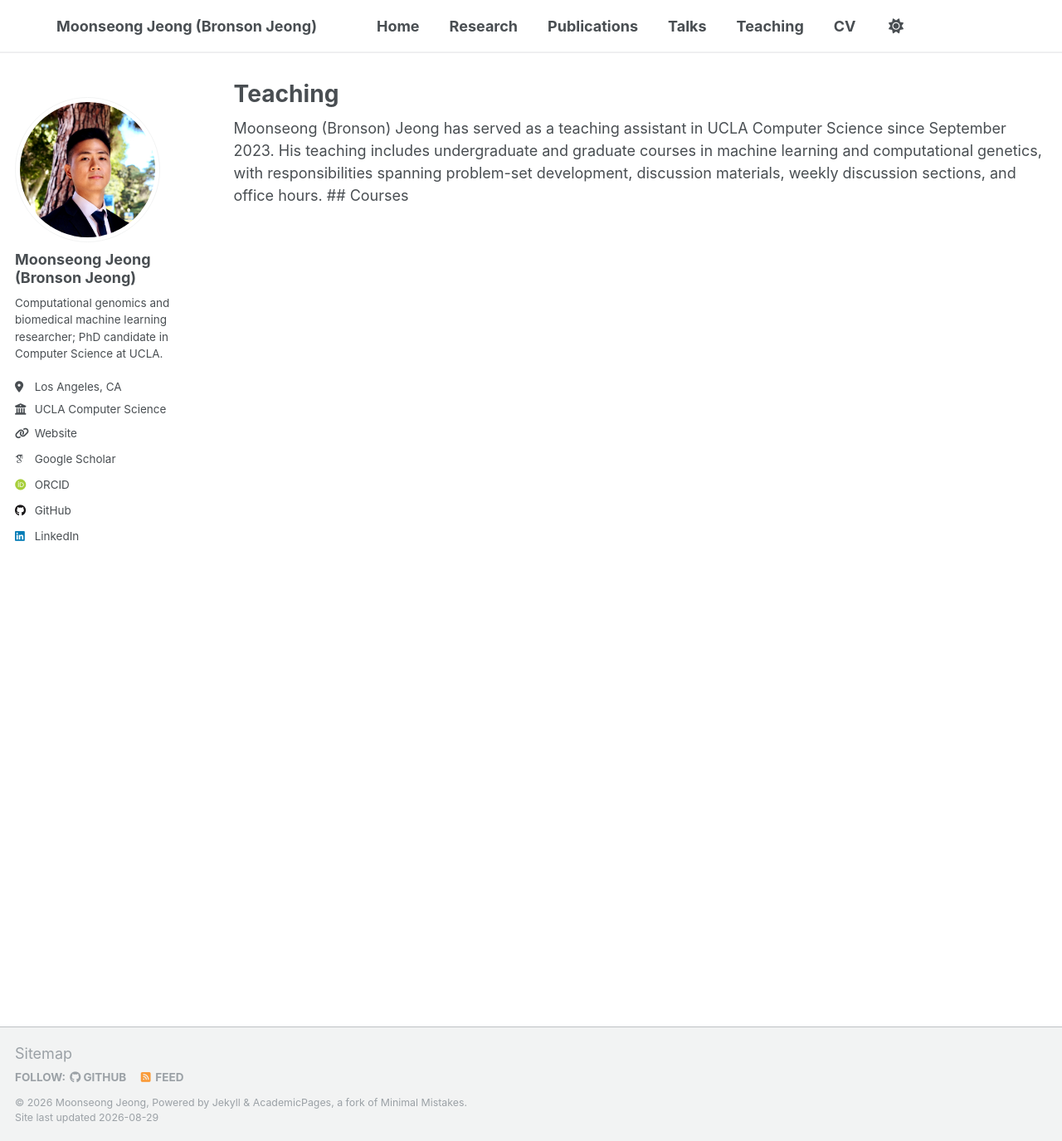
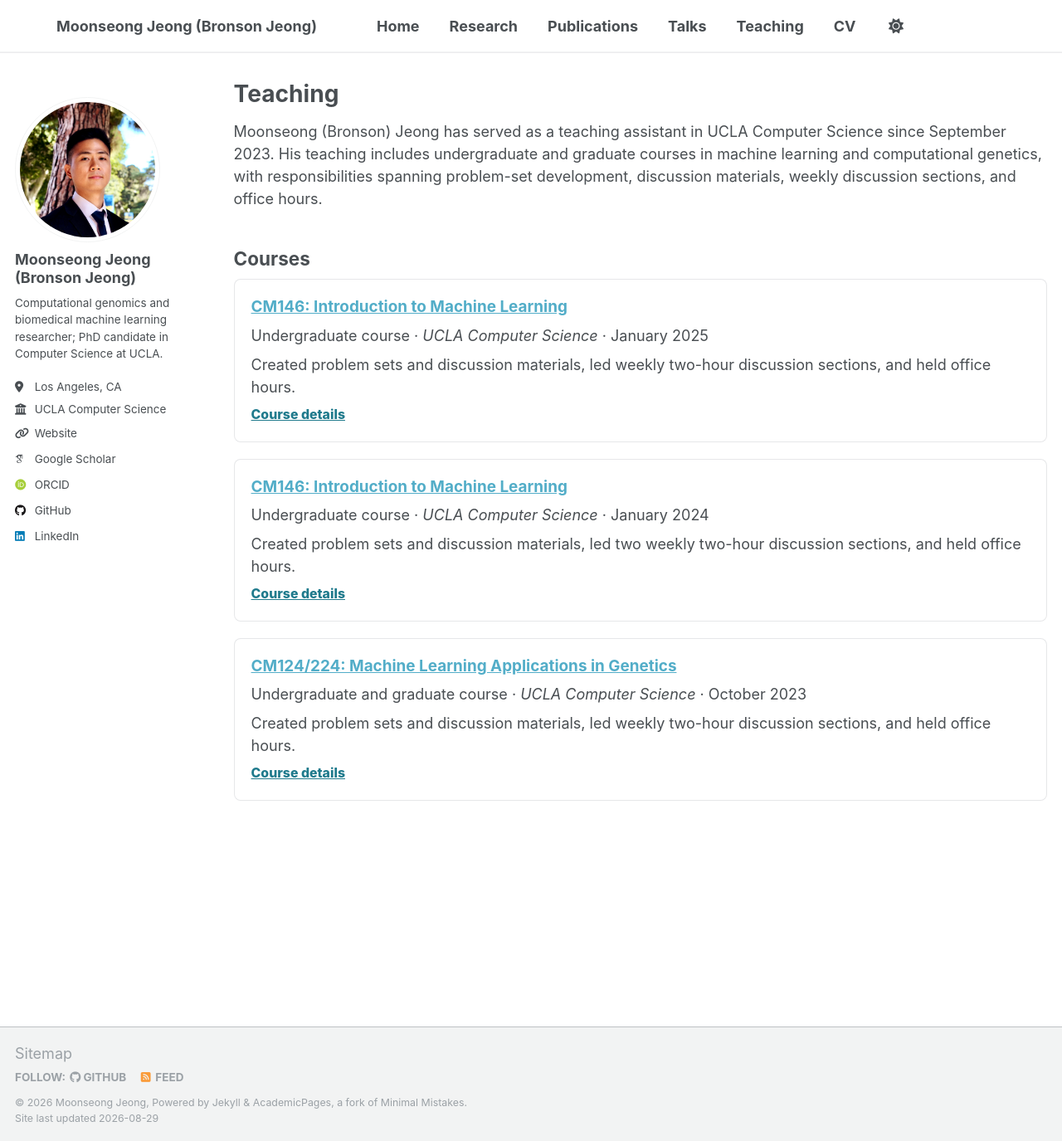
Before and after one commit to bronsonj98/bronsonj98.github.io, a Jekyll site: the page built from _pages/teaching.html, in a window 1280 px wide and 1375 px high. Shown: the whole window at 83% size. Built offline with Jekyll 4.4.1, drawn with Linux system fonts in a browser that asks for light colours; some web fonts are replaced.

Commit message:
Fix teaching course rendering

```diff
--- a/_pages/teaching.html
+++ b/_pages/teaching.html
@@ -8,11 +8,20 @@ author_profile: true
 
 {% include base_path %}
 
-Moonseong (Bronson) Jeong has served as a teaching assistant in UCLA Computer Science since September 2023. His teaching includes undergraduate and graduate courses in machine learning and computational genetics, with responsibilities spanning problem-set development, discussion materials, weekly discussion sections, and office hours.
+<p>Moonseong (Bronson) Jeong has served as a teaching assistant in UCLA Computer Science since September 2023. His teaching includes undergraduate and graduate courses in machine learning and computational genetics, with responsibilities spanning problem-set development, discussion materials, weekly discussion sections, and office hours.</p>
 
-## Courses
+<h2>Courses</h2>
 
 {% assign teaching_items = site.teaching | sort: "date" | reverse %}
 {% for post in teaching_items %}
-  {% include archive-single.html %}
+  <article class="pub-item">
+    <p class="pub-item__title"><strong><a href="{{ post.url | prepend: base_path }}">{{ post.title }}</a></strong></p>
+    <p>
+      {{ post.type }}
+      {% if post.venue %} · <em>{{ post.venue }}</em>{% endif %}
+      {% if post.date %} · {{ post.date | date: "%B %Y" }}{% endif %}
+    </p>
+    {{ post.content | markdownify }}
+    <p class="pub-item__links"><a href="{{ post.url | prepend: base_path }}">Course details</a></p>
+  </article>
 {% endfor %}
```
